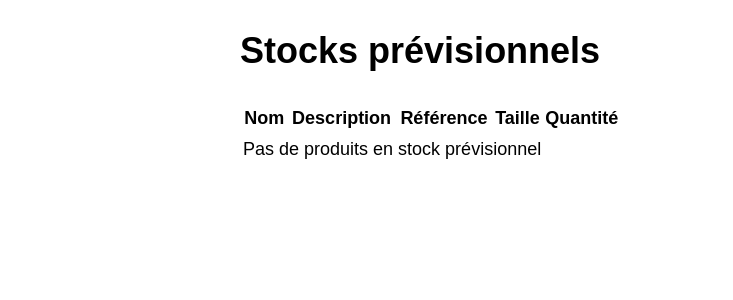
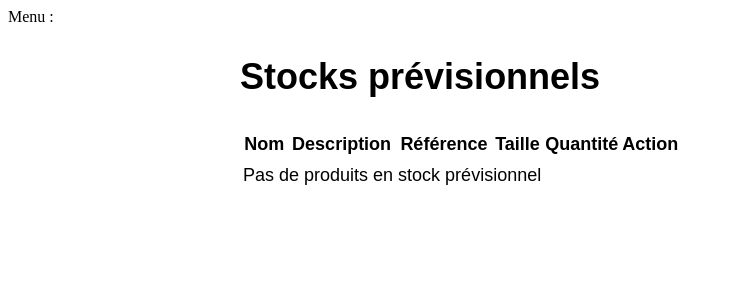
Before and after one commit to AntoineTurmel/symfony-warehouse, a Symfony app: template templates/reception/forecast_stock_all_warehouses.html.twig in a window 1280 px wide. Shown: the top 300 px of the page, without its empty margins (0-733 px from the left). Run offline with Twig, Linux system fonts and the light colour scheme; the template is opened without the code that fills it, so the values that code supplies are empty; some libraries are stand-ins or nearby versions.

Commit message:
ajout du menu sur toutes les vues

```diff
--- a/templates/product/product_detail.html.twig
+++ b/templates/product/product_detail.html.twig
@@ -3,6 +3,9 @@
 {% block title %}Détail produit : {{ product.name }}{% endblock %}
 
 {% block body %}
+
+{{ include('_partials/_menu.html.twig') }}
+
 <style>
     .example-wrapper { margin: 1em auto; max-width: 800px; width: 95%; font: 18px/1.5 sans-serif; }
     .example-wrapper code { background: #F5F5F5; padding: 2px 6px; }
--- a/templates/product/products_unavailable.html.twig
+++ b/templates/product/products_unavailable.html.twig
@@ -3,6 +3,9 @@
 {% block title %}Produits non disponibles en entrepot{% endblock %}
 
 {% block body %}
+
+{{ include('_partials/_menu.html.twig') }}
+
 <style>
     .example-wrapper { margin: 1em auto; max-width: 800px; width: 95%; font: 18px/1.5 sans-serif; }
     .example-wrapper code { background: #F5F5F5; padding: 2px 6px; }
--- a/templates/reception/available_stock_all_warehouses.html.twig
+++ b/templates/reception/available_stock_all_warehouses.html.twig
@@ -3,6 +3,9 @@
 {% block title %}Stocks disponibles{% endblock %}
 
 {% block body %}
+
+{{ include('_partials/_menu.html.twig') }}
+
 <style>
     .example-wrapper { margin: 1em auto; max-width: 800px; width: 95%; font: 18px/1.5 sans-serif; }
     .example-wrapper code { background: #F5F5F5; padding: 2px 6px; }
--- a/templates/reception/forecast_stock_all_warehouses.html.twig
+++ b/templates/reception/forecast_stock_all_warehouses.html.twig
@@ -3,6 +3,9 @@
 {% block title %}Stocks prévisionnels{% endblock %}
 
 {% block body %}
+
+{{ include('_partials/_menu.html.twig') }}
+
 <style>
     .example-wrapper { margin: 1em auto; max-width: 800px; width: 95%; font: 18px/1.5 sans-serif; }
     .example-wrapper code { background: #F5F5F5; padding: 2px 6px; }
@@ -19,6 +22,7 @@
                 <th scope="col" class="text-center">Référence</th>
                 <th scope="col" class="text-center">Taille</th>
                 <th scope="col" class="text-center">Quantité</th>
+                <th scope="col" class="text-center">Action</th>
             </tr>
         </thead>
         <tbody>
@@ -29,6 +33,7 @@
                 <td>{{ stock.reference }}</td>
                 <td>{{ stock.size }}</td>
                 <td>{{ stock.qty }}</td>
+                <td><a href="{{ path('product_detail', {id: stock.product_id}) }}">Détails</a></td>
             </tr>
         {% else %}
             <tr>
```
